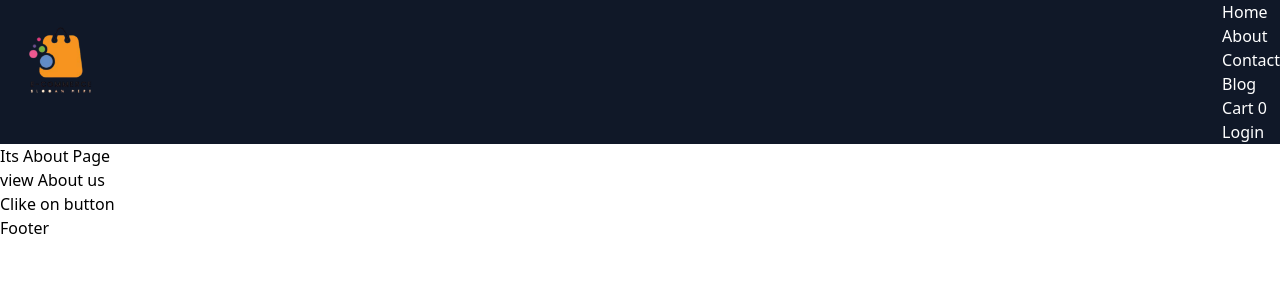
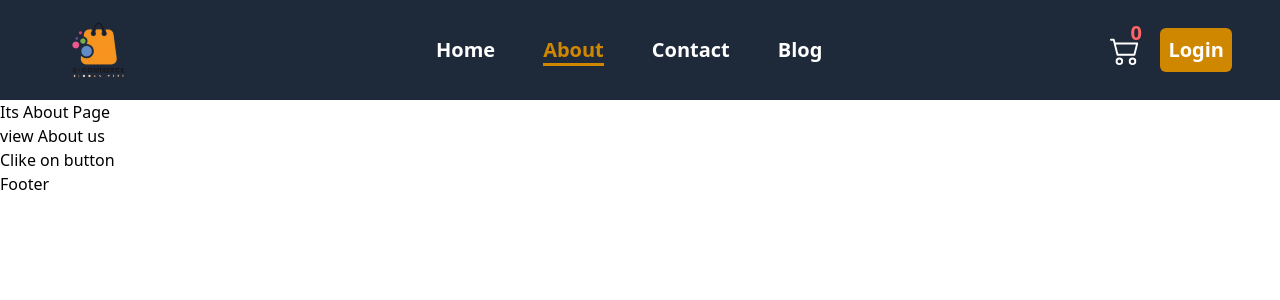
Before and after one commit to sayaliwagal/E-com-shop, a React (Vite) app: page /about in a window 1280 px wide. Shown: the top 300 px of the page. Built offline with nearby package versions, Linux system fonts and the light colour scheme.

Commit message:
Add Improved responsive header completed

```diff
--- a/package.json
+++ b/package.json
@@ -12,6 +12,7 @@
   "dependencies": {
     "@reduxjs/toolkit": "^2.9.0",
     "@tailwindcss/vite": "^4.1.13",
+    "motion": "^12.23.24",
     "react": "^19.1.0",
     "react-dom": "^19.1.0",
     "react-hot-toast": "^2.6.0",
--- a/src/App.css
+++ b/src/App.css
@@ -1,4 +1,4 @@
-* {
+/* * {
     box-sizing: border-box;
     margin: 0;
     padding: 0;
@@ -90,4 +90,4 @@
 
  .left {
   display: flex;
- }
+ } */
--- a/src/Components/Header.jsx
+++ b/src/Components/Header.jsx
@@ -3,10 +3,14 @@ import logo from "../assets/e-com-logo.png";
 import { useContext, useState } from "react";
 import useOnline from "../Utils/useOnline";
 import CartContext from "../Utils/Context/CartContext";
+import ResponsiveMenu from "./ResponsiveMenu.jsx";
+import { BsCart2 } from "react-icons/bs";
+import { GiHamburgerMenu } from "react-icons/gi";
 
 const Header = () => {
   const [isLogedin, setIsLogedin] = useState(false);
   const { cart } = useContext(CartContext);
+  const [open, setOpen] = useState(false);
   const navigate = useNavigate();
   const login = () => {
     setIsLogedin(true);
@@ -22,41 +26,93 @@ const Header = () => {
   const { auth, logout } = useContext(CartContext);
   const isOnline = useOnline();
   return (
-    <div className="flex flex-wrap">
-      <div className="relatuive mx-auto">
-        <nav className="flex justify-between bg-gray-900 text-white w-screen">
-          <img src={logo} alt="logo" style={{ height: "120px" }} />
-          <ul>
-            <li>
-              <NavLink to={"/"}>Home</NavLink>{" "}
-            </li>
-            <li>
-              <NavLink to={"/about"}>About</NavLink>
-            </li>
-            <li>
-              <NavLink to={"/contact"}>Contact</NavLink>
-            </li>
-            <li>
-              <NavLink to={"/blog"}>Blog</NavLink>
-            </li>
-            <li>
-              <NavLink to={"/cart"}>
-                Cart <span>{cart.length}</span>
+    <div className="flex">
+      <div className="relative mx-auto overflow-x-hidden">
+        <nav className="flex justify-between bg-gray-800 text-white w-screen">
+          <div className="px-5 xl:px-12  flex w-full items-center justify-between">
+            <img src={logo} alt="logo" style={{ height: "100px" }} />
+            <ul className="hidden md:flex px-6 mx-auto font-semibold text-xl space-x-12">
+              <li className="cursor-pointer">
+                <NavLink
+                  to={"/"}
+                  className={({ isActive }) =>
+                    isActive
+                      ? "text-yellow-600 font-bold border-b-3 border-yellow-600"
+                      : "text-slate-100-600 hover:text-purple-300"
+                  }
+                >
+                  Home
                 </NavLink>
               </li>
+              <li className="cursor-pointer">
+                <NavLink
+                  to={"/about"}
+                  className={({ isActive }) =>
+                    isActive
+                      ? "text-yellow-600 font-bold border-b-3 border-yellow-600"
+                      : "text-slate-100-600 hover:text-purple-300"
+                  }
+                >
+                  About
+                </NavLink>
+              </li>
+              <li className="cursor-pointer">
+                <NavLink
+                  to={"/contact"}
+                  className={({ isActive }) =>
+                    isActive
+                      ? "text-yellow-600 font-bold border-b-3 border-yellow-600"
+                      : "text-slate-100-600 hover:text-purple-300"
+                  }
+                >
+                  Contact
+                </NavLink>
+              </li>
+              <li className="cursor-pointer">
+                <NavLink
+                  to={"/blog"}
+                  className={({ isActive }) =>
+                    isActive
+                      ? "text-yellow-600 font-bold border-b-3 border-yellow-600"
+                      : "text-slate-100-600 hover:text-purple-300"
+                  }
+                >
+                  Blog
+                </NavLink>
+              </li>
+            </ul>
+            <div className="flex items-center space-x-5 ">
+              <NavLink
+                to={"/cart"}
+                className="hover:text-purple-300 flex relative"
+              >
+                <BsCart2 size={30} />{" "}
+                <span className="absolute -top-4 left-5 text-red-400 font-semibold text-xl">
+                  {cart.length}
+                </span>
+              </NavLink>
               {!auth && (
-              <li>
+                <div className="hover:text-purple-300 hover:bg-amber-500 border-amber-500 text-xl bg-yellow-600 p-2 rounded-md font-semibold">
                   <NavLink to={"/login"}>Login</NavLink>
-              </li>
+                </div>
               )}
               {auth && (
-              <li>
+                <div className="hover:text-gray-200 hover:bg-red-600 border-red-500 text-xl bg-red-500 p-2 rounded-md font-semibold">
                   <button onClick={logout}>Logout</button>
-              </li>
+                </div>
               )}
-          </ul>
+            </div>
+          </div>
+          {/* Responsive navbar */}
+          <button
+            onClick={() => setOpen(!open)}
+            className="md:hidden  mr-6 items-center"
+          >
+            <GiHamburgerMenu className="h-8 w-8 hover:text-gray-200" />
+          </button>
         </nav>
       </div>
+      <ResponsiveMenu className="xl:hidden" open={open} setOpen={setOpen} />
     </div>
   );
 };
--- /dev/null
+++ b/src/Components/ResponsiveMenu.jsx
@@ -0,0 +1,74 @@
+import React from "react";
+import { NavLink } from "react-router";
+import { motion, AnimatePresence } from "motion/react";
+
+const ResponsiveMenu = ({ open }) => {
+  return (
+    <AnimatePresence mode="wait">
+      {open && (
+        <motion.div
+          initial={{ opacity: 0, y: -100 }}
+          animate={{ opacity: 1, y: 0 }}
+          exit={{ opacity: 0, y: -100 }}
+          transition={{ duration: 0.3 }}
+          className="absolute top-20 left-0 w-full h-screen z-20"
+        >
+          <div className="text-xl font-semibold uppercase bg-gray-800 text-white py-10 m-6 rounded-3xl">
+            <ul className="flex flex-col justify-center items-center gap-10">
+              <li className="cursor-pointer">
+                <NavLink
+                  to={"/"}
+                  className={({ isActive }) =>
+                    isActive
+                      ? "text-yellow-600 font-bold border-b-3 border-yellow-600"
+                      : "text-slate-100-600 hover:text-purple-300"
+                  }
+                >
+                  Home
+                </NavLink>
+              </li>
+              <li className="cursor-pointer">
+                <NavLink
+                  to={"/about"}
+                  className={({ isActive }) =>
+                    isActive
+                      ? "text-yellow-600 font-bold border-b-3 border-yellow-600"
+                      : "text-slate-100-600 hover:text-purple-300"
+                  }
+                >
+                  About
+                </NavLink>
+              </li>
+              <li className="cursor-pointer">
+                <NavLink
+                  to={"/contact"}
+                  className={({ isActive }) =>
+                    isActive
+                      ? "text-yellow-600 font-bold border-b-3 border-yellow-600"
+                      : "text-slate-100-600 hover:text-purple-300"
+                  }
+                >
+                  Contact
+                </NavLink>
+              </li>
+              <li className="cursor-pointer">
+                <NavLink
+                  to={"/blog"}
+                  className={({ isActive }) =>
+                    isActive
+                      ? "text-yellow-600 font-bold border-b-3 border-yellow-600"
+                      : "text-slate-100-600 hover:text-purple-300"
+                  }
+                >
+                  Blog
+                </NavLink>
+              </li>
+            </ul>
+          </div>
+        </motion.div>
+      )}
+    </AnimatePresence>
+  );
+};
+
+export default ResponsiveMenu;
```
Also changed, not shown: 1 other file (tests, documents, lock files or other folders). Lines whose indentation alone changed are shown as unchanged.
